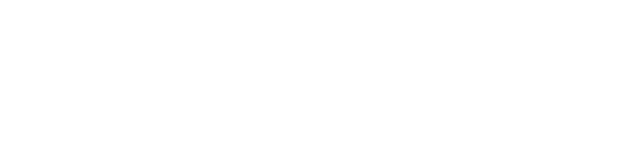
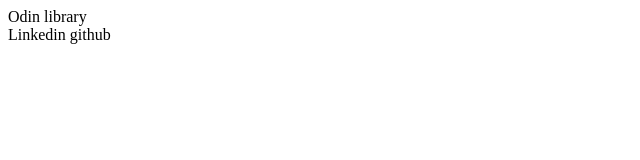
Before and after one commit to yongki95/odin_library, a plain HTML site: page index.html in a window 1280 px wide. Shown: the whole page, without its empty margins (0-640 px from the left). Drawn offline with Linux system fonts and the light colour scheme.

Commit message:
Add basic header elements into html

```diff
--- a/index.html
+++ b/index.html
@@ -9,6 +9,20 @@
     <title>Odin_library</title>
 </head>
 <body>
+    <header>
+        <div class="Logo">Odin library</div>
+        <nav>
+            <a id="LinkedIn">Linkedin</a>
+            <a id="github">github</a>
+        </nav>
+    </header>
 
+    <main>
+
+    </main>
+
+    <footer>
+
+    </footer>
 </body>
 </html>
```
